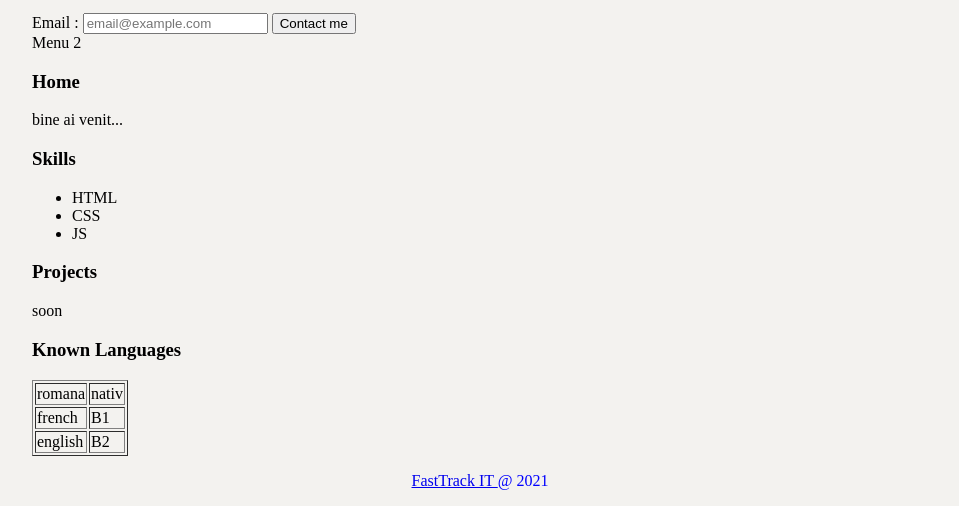
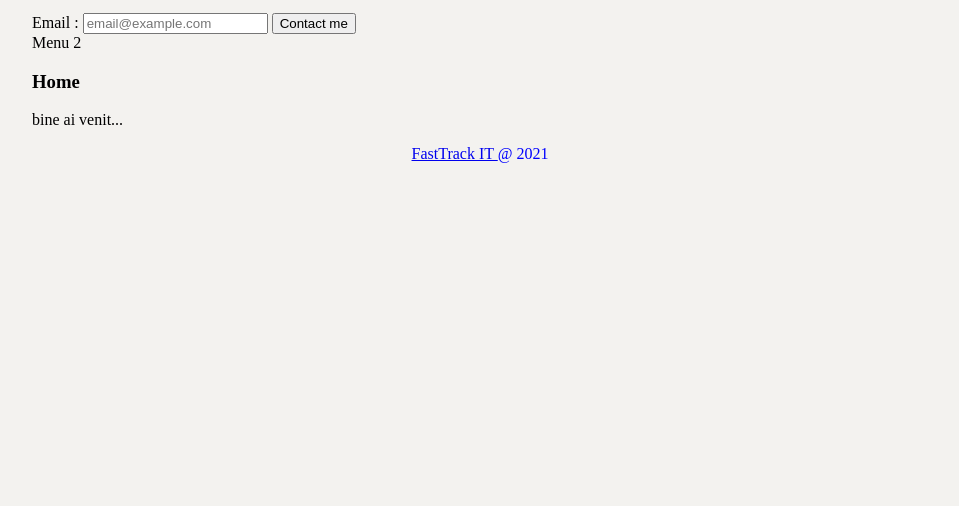
Before and after one commit to IonussCh/IonussCh.github.io, a plain HTML site: page index.html in a window 1280 px wide. Shown: the part 302-808 px from the top of the page, without its empty margins (160-1119 px from the left). Drawn offline with Linux system fonts and the light colour scheme.

Commit message:
changed displays to none

```diff
--- a/index.html
+++ b/index.html
@@ -36,18 +36,18 @@
 					<button>Contact me</button>
 				</form>
 
-		</section>
+		</section >
 		<section>
 			Menu 2
 		</section>
 		</div>
-	<div id= "main">
+	<div id= "main" style="display: block;">
 		<div class="page" id="Home" style="display: block;">
 				<h3>Home</h3>
 				bine ai venit...
 			</div>
 
-		<div class="page" id="Skills">
+		<div class="page" id="Skills" style="display: none;">
 				<h3>Skills</h3>
 			   <ul>
 				<li class="favorit"> HTML </li>
@@ -56,12 +56,12 @@
 			  </ul>
 			</div>
 
-		<div class="page" id="Projects">
+		<div class="page" id="Projects" style="display: none;">
 			<h3> Projects </h3>
 				soon
 		</div>
 
-		<div class="page" id="Languages">
+		<div class="page" id="Languages" style="display: none;">
 		<h3>Known Languages</h3>
 		 <table	border="1">
 				 <tr>
```
